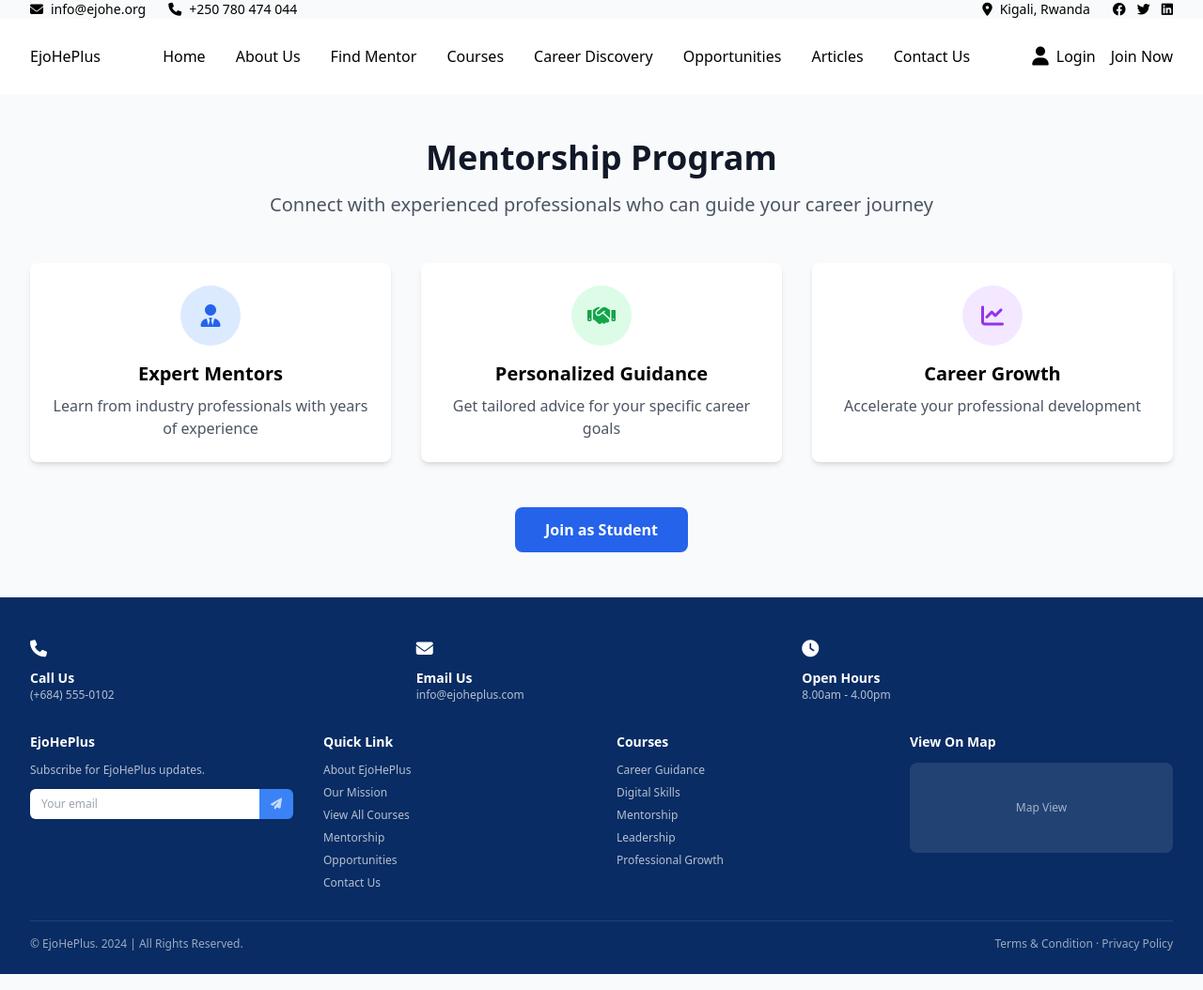
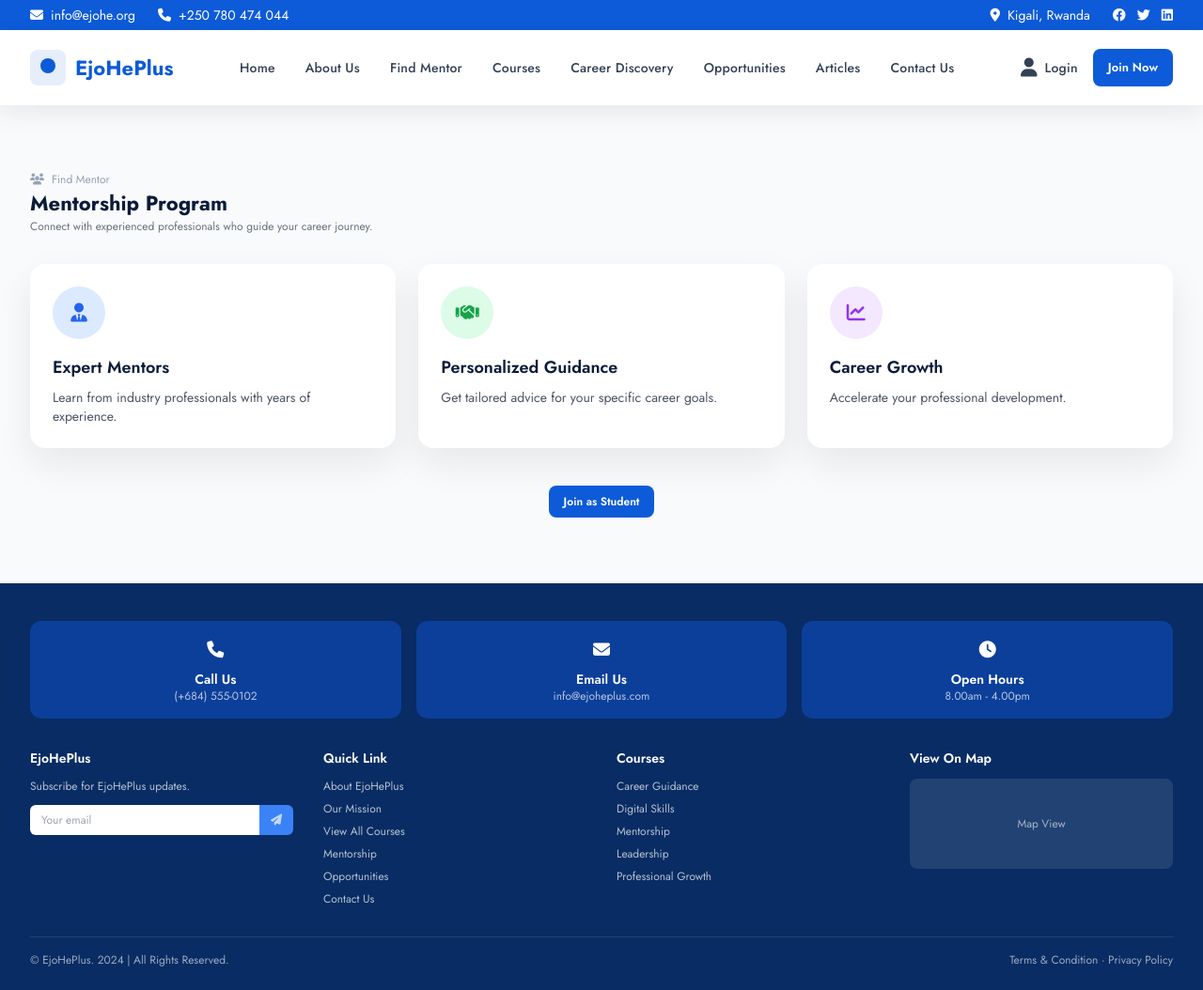
Before and after one commit to niyirerayannick/ejoheplus, a Django app: page /mentorship/ in a window 1280 px wide. Shown: the whole page at 94% size. Run offline with Django 5.2, Linux system fonts and the light colour scheme; some libraries are stand-ins or nearby versions.

Commit message:
about find mentor

```diff
--- a/templates/auth/login.html
+++ b/templates/auth/login.html
@@ -1,4 +1,5 @@
 {% extends "base.html" %}
+{% load static %}
 
 {% block title %}Login - EjoHePlus{% endblock %}
 
@@ -23,6 +24,10 @@
                     <div class="hero-badge"><i class="fas fa-user-shield"></i> Secure Sign In</div>
                     <h1 class="hero-title">Welcome Back to EjoHePlus</h1>
                     <p class="hero-text">Sign in to continue your mentorship, course, and opportunity journey.</p>
+                    <div class="grid grid-cols-2 gap-3 mt-6">
+                        <div class="h-24 rounded-lg" style="background-image:url('{% static 'image/3705.jpg' %}'); background-size: cover; background-position: center;"></div>
+                        <div class="h-24 rounded-lg" style="background-image:url('{% static 'image/1481.jpg' %}'); background-size: cover; background-position: center;"></div>
+                    </div>
                 </div>
             </div>
             <div class="about-card">
--- a/templates/mentorship/index.html
+++ b/templates/mentorship/index.html
@@ -2,51 +2,52 @@
 
 {% block title %}Mentorship - EjoHePlus{% endblock %}
 
+{% block extra_css %}
+{% include "partials/home_styles.html" %}
+{% endblock %}
+
 {% block content %}
-<div class="max-w-7xl mx-auto px-4 sm:px-6 lg:px-8 py-12">
-    <div class="text-center mb-12">
-        <h1 class="text-4xl font-bold text-gray-900 mb-4">Mentorship Program</h1>
-        <p class="text-xl text-gray-600 max-w-3xl mx-auto">
-            Connect with experienced professionals who can guide your career journey
-        </p>
-    </div>
+<section class="section">
+    <div class="max-w-7xl mx-auto px-4 sm:px-6 lg:px-8">
+        <div class="flex items-center justify-between mb-8">
+            <div>
+                <p class="section-subtitle"><i class="fas fa-users mr-2"></i>Find Mentor</p>
+                <h2 class="section-title">Mentorship Program</h2>
+                <p class="text-xs text-gray-500">Connect with experienced professionals who guide your career journey.</p>
+            </div>
+        </div>
 
-    <div class="grid grid-cols-1 md:grid-cols-3 gap-8 mb-12">
-        <div class="bg-white rounded-lg shadow-md p-6">
-            <div class="bg-blue-100 w-16 h-16 rounded-full flex items-center justify-center mx-auto mb-4">
-                <i class="fas fa-user-tie text-blue-600 text-2xl"></i>
+        <div class="grid grid-cols-1 md:grid-cols-3 gap-6 mb-10">
+            <div class="course-card p-6">
+                <div class="w-14 h-14 rounded-full bg-blue-100 text-blue-600 flex items-center justify-center mb-4">
+                    <i class="fas fa-user-tie text-xl"></i>
+                </div>
+                <h3 class="text-lg font-semibold mb-2">Expert Mentors</h3>
+                <p class="text-sm text-gray-600">Learn from industry professionals with years of experience.</p>
             </div>
-            <h3 class="text-xl font-semibold text-center mb-2">Expert Mentors</h3>
-            <p class="text-gray-600 text-center">Learn from industry professionals with years of experience</p>
+            <div class="course-card p-6">
+                <div class="w-14 h-14 rounded-full bg-green-100 text-green-600 flex items-center justify-center mb-4">
+                    <i class="fas fa-handshake text-xl"></i>
+                </div>
+                <h3 class="text-lg font-semibold mb-2">Personalized Guidance</h3>
+                <p class="text-sm text-gray-600">Get tailored advice for your specific career goals.</p>
+            </div>
+            <div class="course-card p-6">
+                <div class="w-14 h-14 rounded-full bg-purple-100 text-purple-600 flex items-center justify-center mb-4">
+                    <i class="fas fa-chart-line text-xl"></i>
+                </div>
+                <h3 class="text-lg font-semibold mb-2">Career Growth</h3>
+                <p class="text-sm text-gray-600">Accelerate your professional development.</p>
+            </div>
         </div>
-        <div class="bg-white rounded-lg shadow-md p-6">
-            <div class="bg-green-100 w-16 h-16 rounded-full flex items-center justify-center mx-auto mb-4">
-                <i class="fas fa-handshake text-green-600 text-2xl"></i>
-            </div>
-            <h3 class="text-xl font-semibold text-center mb-2">Personalized Guidance</h3>
-            <p class="text-gray-600 text-center">Get tailored advice for your specific career goals</p>
-        </div>
-        <div class="bg-white rounded-lg shadow-md p-6">
-            <div class="bg-purple-100 w-16 h-16 rounded-full flex items-center justify-center mx-auto mb-4">
-                <i class="fas fa-chart-line text-purple-600 text-2xl"></i>
-            </div>
-            <h3 class="text-xl font-semibold text-center mb-2">Career Growth</h3>
-            <p class="text-gray-600 text-center">Accelerate your professional development</p>
+
+        <div class="flex justify-center">
+            {% if user.is_authenticated and user.is_student %}
+                <a href="{% url 'mentorship:mentor_list' %}" class="section-button">Find a Mentor</a>
+            {% elif not user.is_authenticated %}
+                <a href="{% url 'accounts:register' %}?role=student" class="section-button">Join as Student</a>
+            {% endif %}
         </div>
     </div>
-
-    {% if user.is_authenticated and user.is_student %}
-        <div class="text-center">
-            <a href="{% url 'mentorship:mentor_list' %}" class="bg-blue-600 text-white px-8 py-3 rounded-lg font-semibold hover:bg-blue-700 transition inline-block">
-                Find a Mentor
-            </a>
-        </div>
-    {% elif not user.is_authenticated %}
-        <div class="text-center">
-            <a href="{% url 'accounts:register' %}?role=student" class="bg-blue-600 text-white px-8 py-3 rounded-lg font-semibold hover:bg-blue-700 transition inline-block">
-                Join as Student
-            </a>
-        </div>
-    {% endif %}
-</div>
+</section>
 {% endblock %}
--- a/templates/partials/home_styles.html
+++ b/templates/partials/home_styles.html
@@ -358,6 +358,35 @@
         font-weight: 600;
         box-shadow: 0 12px 26px rgba(12, 58, 144, 0.2);
         color: var(--text-dark);
+    }
+
+    .stats-card.hero-stat {
+        right: auto;
+        top: auto;
+    }
+
+    .stats-float {
+        animation: statsFloat 4s ease-in-out infinite;
+    }
+
+    .stats-float.delay-1 {
+        animation-delay: 0.6s;
+    }
+
+    .stats-float.delay-2 {
+        animation-delay: 1.2s;
+    }
+
+    @keyframes statsFloat {
+        0% {
+            transform: translateY(0);
+        }
+        50% {
+            transform: translateY(-6px);
+        }
+        100% {
+            transform: translateY(0);
+        }
     }
 
     .stats-icon {
```
Also changed, not shown: templates/auth/register.html (+23 -1 lines), templates/home.html (+21 -4 lines).
